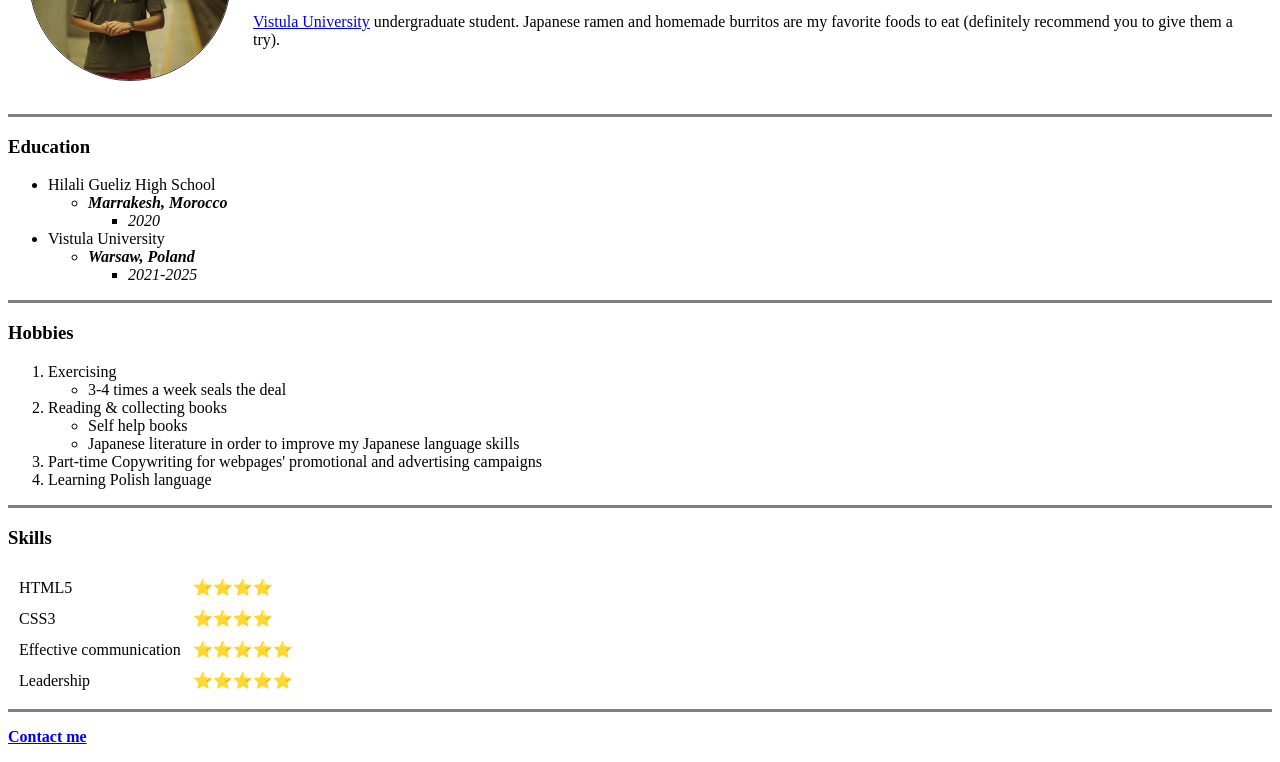
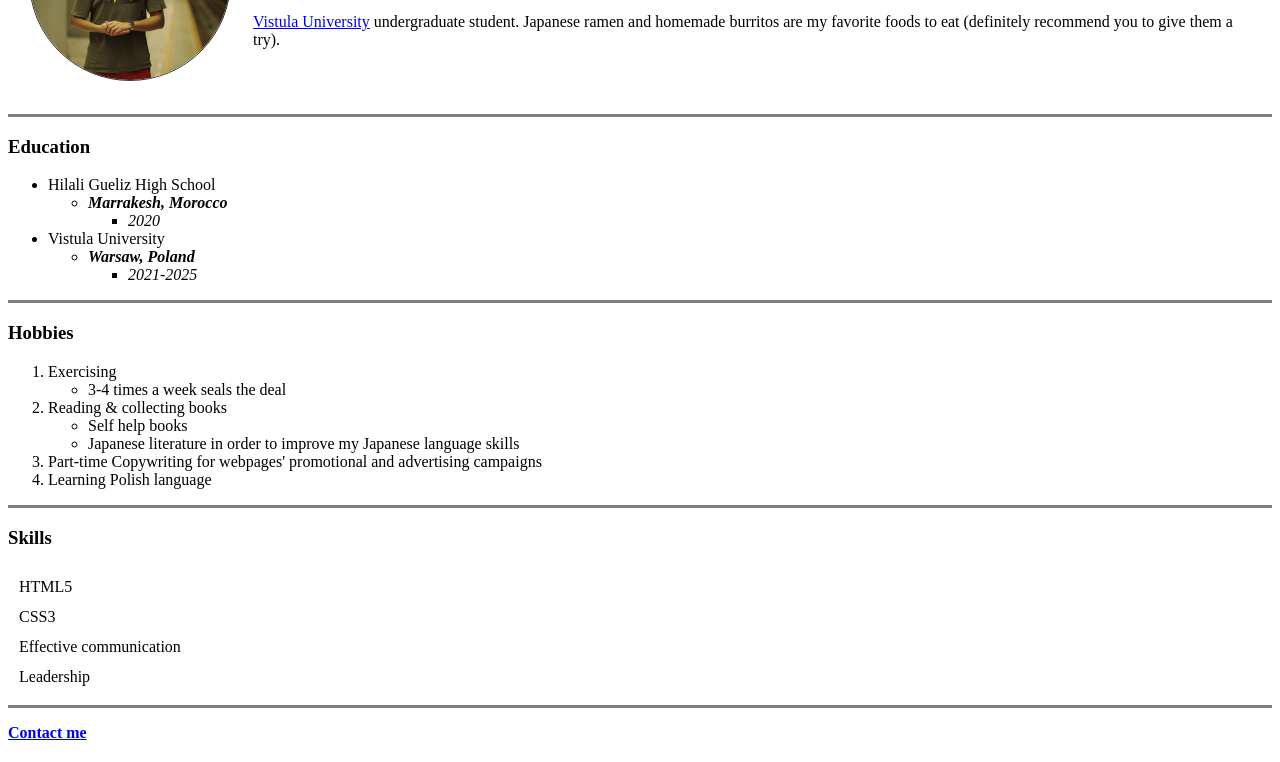
Before and after one commit to StrikerBoomin/cv, a plain HTML site: page index.html in a window 1280 px wide. Shown: the part 150-912 px from the top of the page. Drawn offline with Linux system fonts and the light colour scheme.

Commit message:
Update index.html

```diff
--- a/index.html
+++ b/index.html
@@ -67,19 +67,15 @@
     <table cellspacing="10">
         <tr>
             <td>HTML5</td>
-            <td>⭐⭐⭐⭐</td>
         </tr>
         <tr>
             <td>CSS3</td>
-            <td>⭐⭐⭐⭐</td>
         </tr>
         <tr>
             <td>Effective communication</td>
-            <td>⭐⭐⭐⭐⭐</td>
         </tr>
         <tr>
             <td>Leadership</td>
-            <td>⭐⭐⭐⭐⭐</td>
         </tr>
     </table>
 
```
